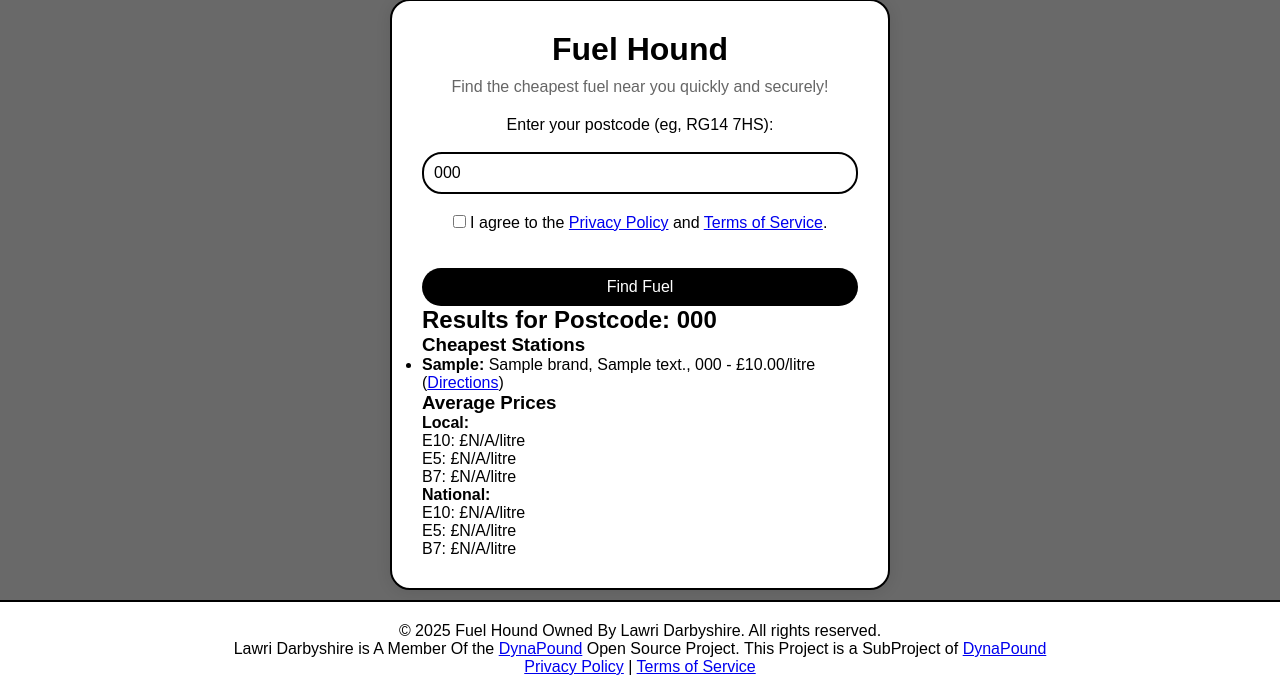
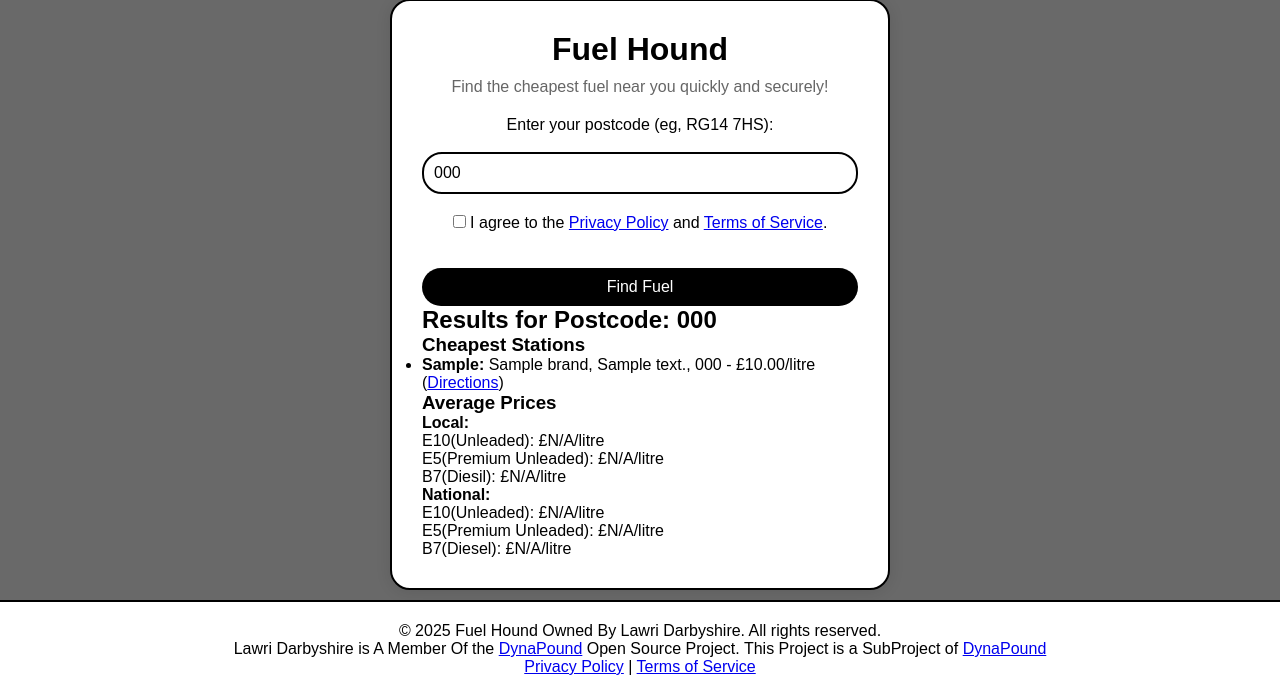
Before and after one commit to Darbyshire64/FuelHound, a Flask app: template templates/index.html in a window 1280 px wide. Shown: the part 104-800 px from the top of the page. Run offline with Flask 3, Linux system fonts and the light colour scheme; the template is opened without the code that fills it: most values are stand-ins (such as "Sample title", 1, 10 or a date in 2020).

Commit message:
Updated Averages to new naming stratergy

```diff
--- a/app.py
+++ b/app.py
@@ -5,7 +5,7 @@ import json
 
 #Updated:
 # Index.html
-#w
+#
 
 app = Flask(__name__)
 app.secret_key = 'TeeheheNotGivingUThis'  # Ensure this is a secure, random key for session encryption
--- a/templates/index.html
+++ b/templates/index.html
@@ -64,13 +64,13 @@
                 </ul>
                 <h3>Average Prices</h3>
                 <p><strong>Local:</strong></p>
-                    <p>     E10: £{{ "%.2f"|format(prices.average_prices.local.E10) if prices.average_prices.local.E10 else "N/A" }}/litre</p>
-                    <p>     E5: £{{ "%.2f"|format(prices.average_prices.local.E5) if prices.average_prices.local.E5 else "N/A" }}/litre</p>
-                    <p>     B7: £{{ "%.2f"|format(prices.average_prices.local.B7) if prices.average_prices.local.B7 else "N/A" }}/litre</p>
+                    <p>     E10(Unleaded): £{{ "%.2f"|format(prices.average_prices.local.E10) if prices.average_prices.local.E10 else "N/A" }}/litre</p>
+                    <p>     E5(Premium Unleaded): £{{ "%.2f"|format(prices.average_prices.local.E5) if prices.average_prices.local.E5 else "N/A" }}/litre</p>
+                    <p>     B7(Diesil): £{{ "%.2f"|format(prices.average_prices.local.B7) if prices.average_prices.local.B7 else "N/A" }}/litre</p>
                 <p><strong>National:</strong></p>
-                    <p>     E10: £{{ "%.2f"|format(prices.average_prices.national.E10) if prices.average_prices.national.E10 else "N/A" }}/litre</p>
-                    <p>     E5: £{{ "%.2f"|format(prices.average_prices.national.E5) if prices.average_prices.national.E5 else "N/A" }}/litre</p>
-                    <p>     B7: £{{ "%.2f"|format(prices.average_prices.national.B7) if prices.average_prices.national.B7 else "N/A" }}/litre</p>
+                    <p>     E10(Unleaded): £{{ "%.2f"|format(prices.average_prices.national.E10) if prices.average_prices.national.E10 else "N/A" }}/litre</p>
+                    <p>     E5(Premium Unleaded): £{{ "%.2f"|format(prices.average_prices.national.E5) if prices.average_prices.national.E5 else "N/A" }}/litre</p>
+                    <p>     B7(Diesel): £{{ "%.2f"|format(prices.average_prices.national.B7) if prices.average_prices.national.B7 else "N/A" }}/litre</p>
             </div>
         {% endif %}
     </div>
```
